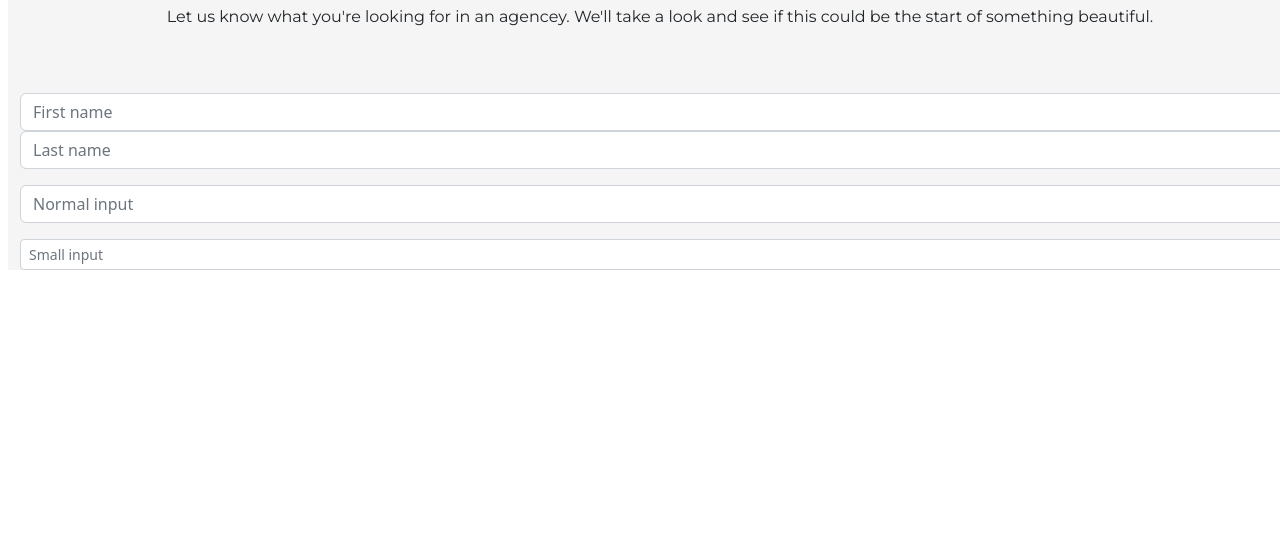
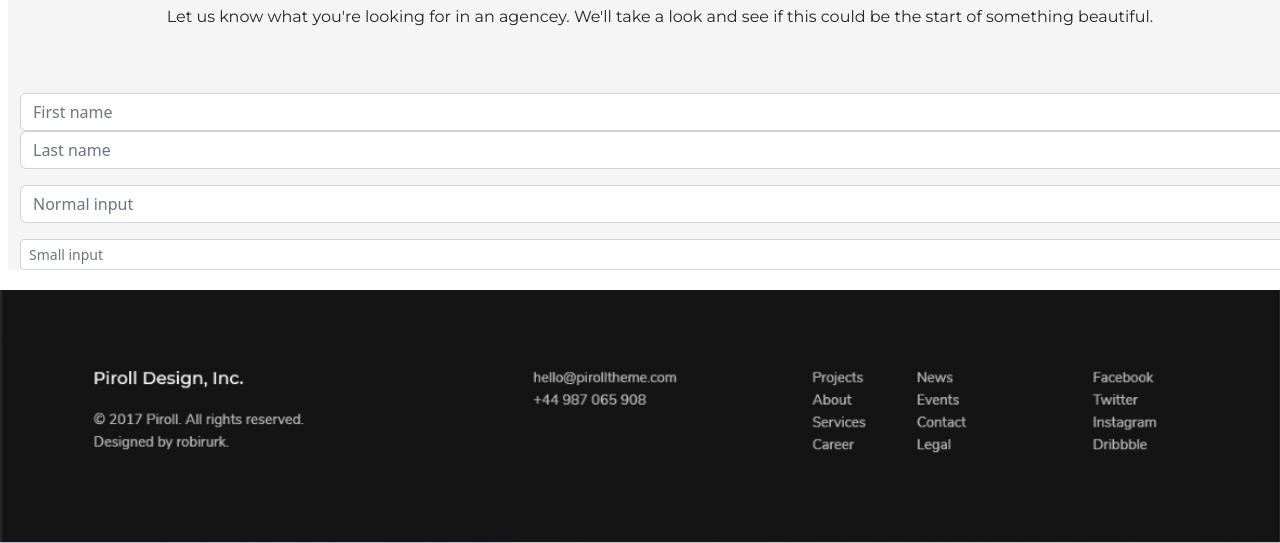
Before and after one commit to solaimons/First-project-2023, a plain HTML site: page index.html in a window 1280 px wide. Shown: the part 3457-4000 px from the top of the page. Before the commit the page ends 3747 px from the top, so only its background shows below. Drawn offline with nearby package versions, Linux system fonts and the light colour scheme; a web font is replaced by a local one.

Commit message:
commit 2

```diff
--- a/index.html
+++ b/index.html
@@ -209,22 +209,10 @@
 
 
 
-
-
-
-
-
-
-
-
-
-
-
-
 </div>
 
 
-
+<img style="width: 100%;" src="footer.png" alt="bag">
 
 
 
```
Also changed, not shown: footer.png (added).
